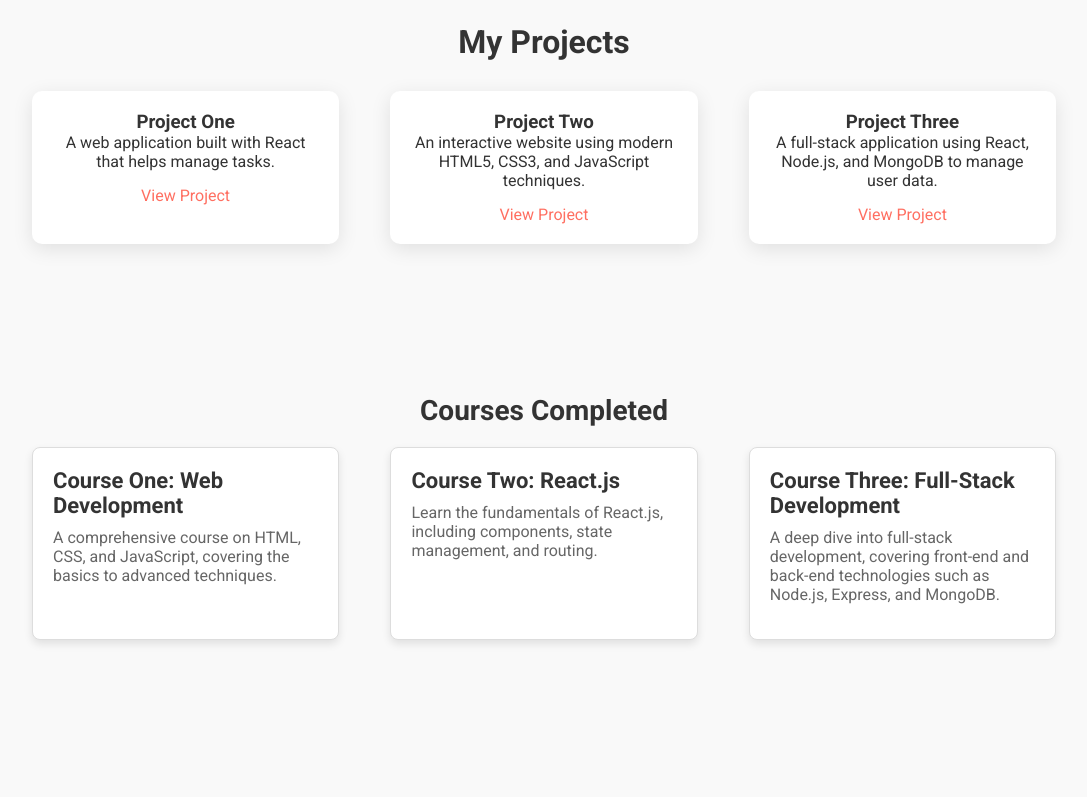
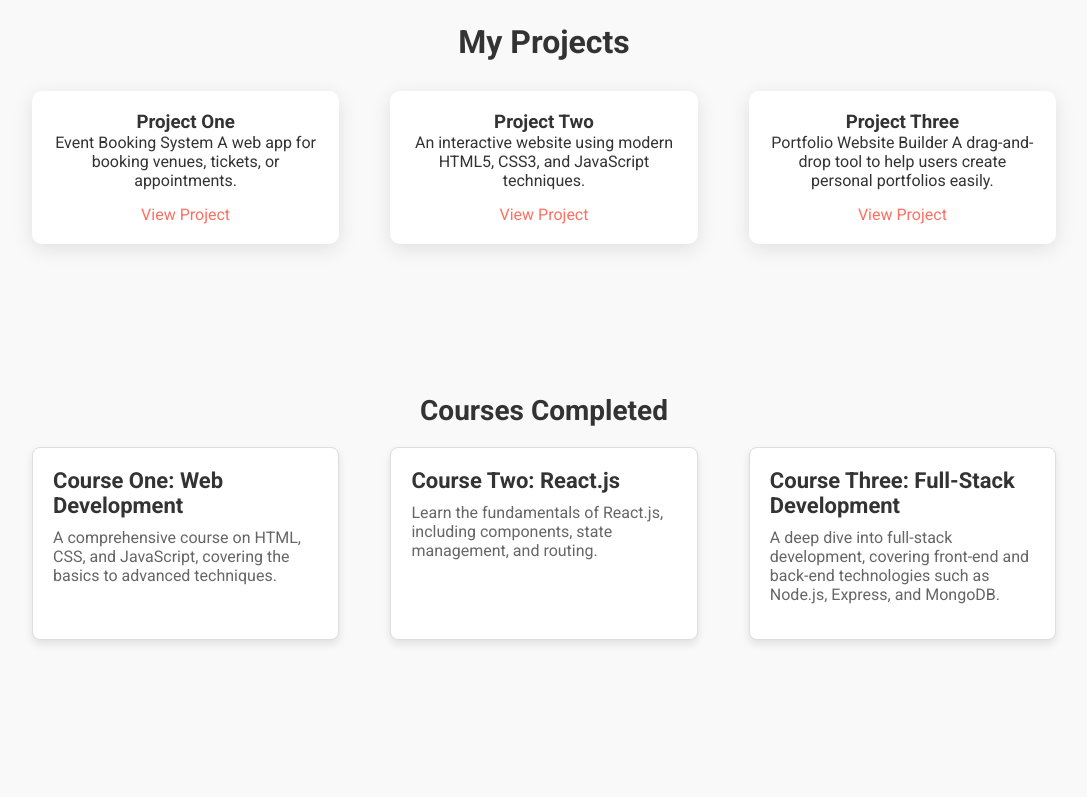
Before and after one commit to dharani136/Portfolio, a plain HTML site: page index.html in a window 1280 px wide. Shown: the part 1140-1937 px from the top of the page, without its empty margins (96-1183 px from the left). Drawn offline with nearby package versions, Linux system fonts and the light colour scheme.

Commit message:
Update index.html

```diff
--- a/index.html
+++ b/index.html
@@ -78,7 +78,7 @@
             <div class="projects-container">
                 <div class="project-card">
                     <h3>Project One</h3>
-                    <p>A web application built with React that helps manage tasks.</p>
+                    <p>Event Booking System A web app for booking venues, tickets, or appointments.</p>
                     <a href="#">View Project</a>
                 </div>
                 <div class="project-card">
@@ -88,7 +88,7 @@
                 </div>
                 <div class="project-card">
                     <h3>Project Three</h3>
-                    <p>A full-stack application using React, Node.js, and MongoDB to manage user data.</p>
+                    <p>Portfolio Website Builder A drag-and-drop tool to help users create personal portfolios easily.</p>
                     <a href="#">View Project</a>
                 </div>
             </div>
```
